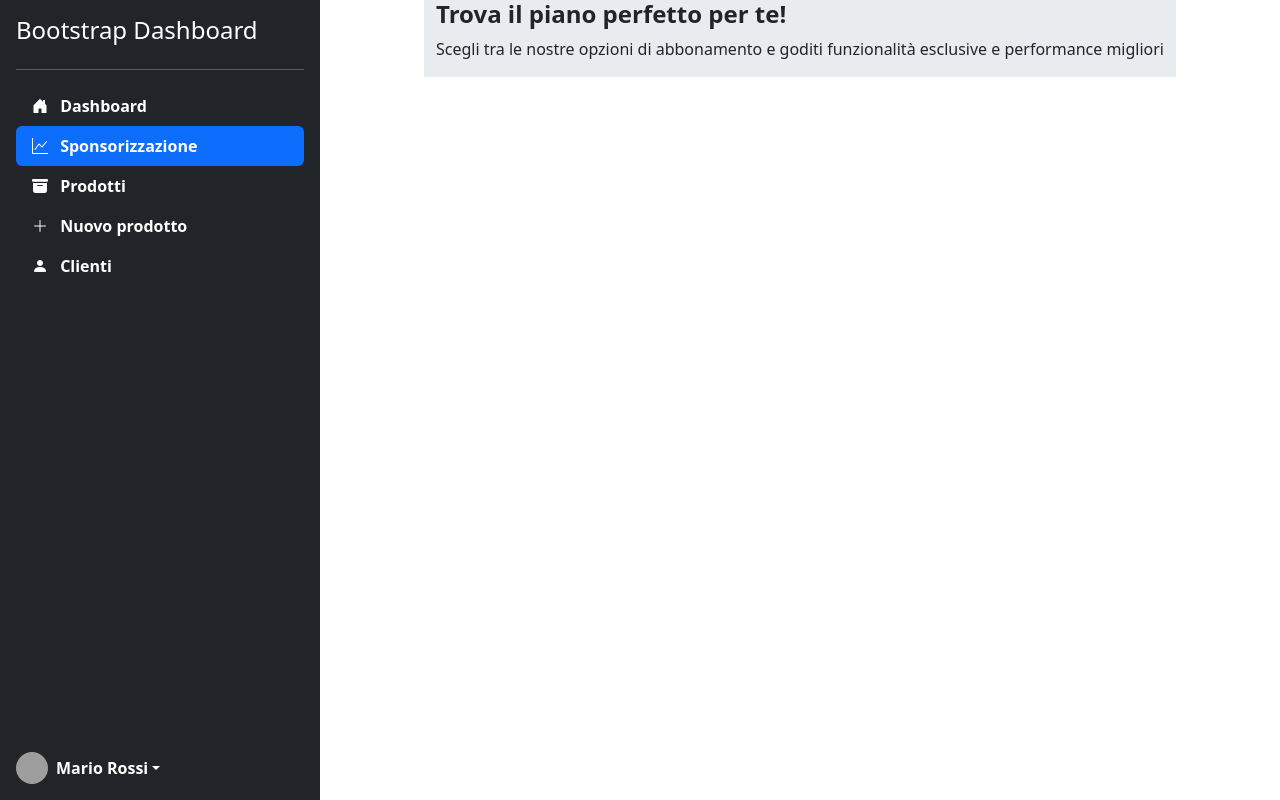
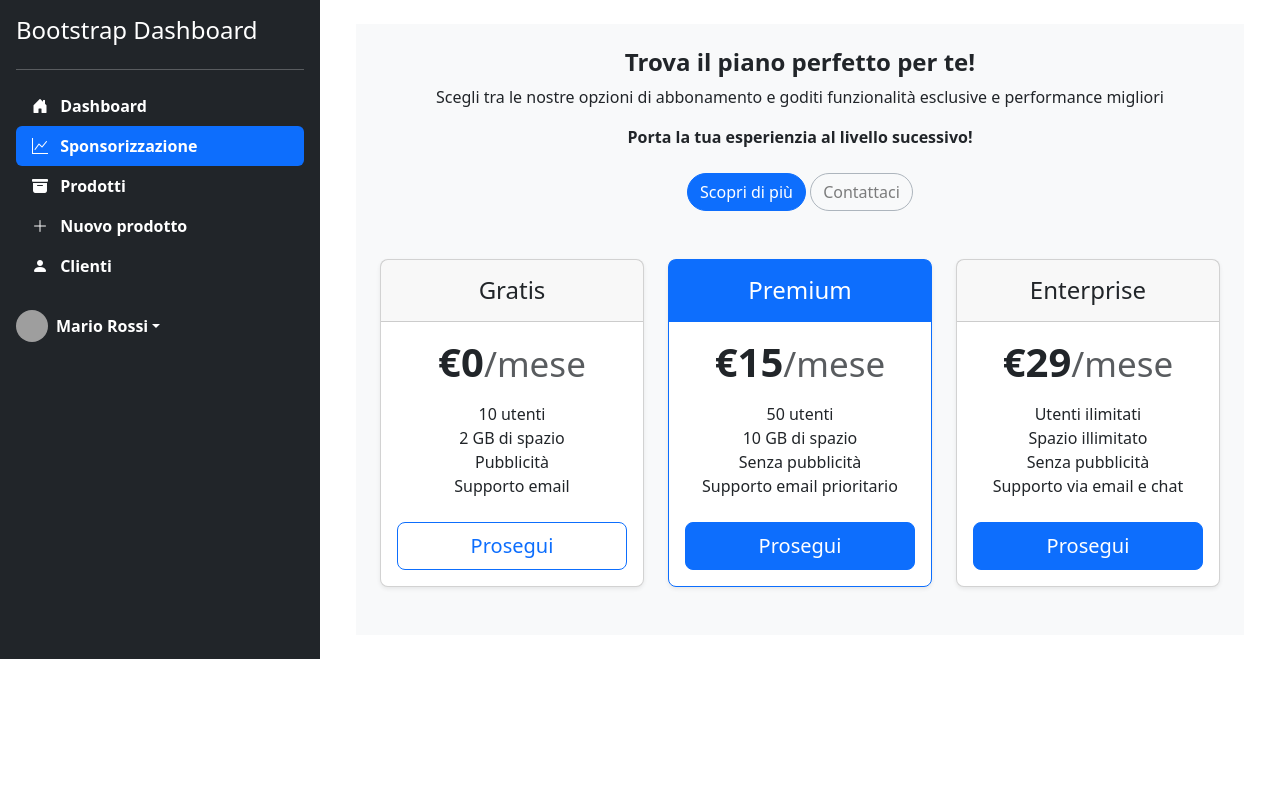
Before and after one commit to rudyhuacasi/Bootstrap-Dashboard, a plain HTML site: page sponsor.html in a window 1280 px wide. Drawn offline with nearby package versions, Linux system fonts and the light colour scheme; grey boxes are pictures that could not be loaded.

Commit message:
{UPD} added sponsor html (content)

```diff
--- a/sponsor.html
+++ b/sponsor.html
@@ -33,7 +33,7 @@
                         <a class="nav-link" href="nuovo-prodotto.html">Nuovo Prodotto</a>
                     </li>
                     <li class="nav-item">
-                        <a class="nav-link" href="#">Clienti <i class="bi bi-x-circle"></i></a>
+                        <a class="nav-link" href="#">Clienti</a>
                     </li>
                     <li class="nav-itemy border-dark" >
                         <hr>
@@ -52,14 +52,14 @@
             </div>
           </nav>
     </header>
-    <main class="vh-100 d-flex flex-wrap">
+    <main class="d-flex">
         <!--menu tablet and desktop-->
-        <div class="w-25 h-100 d-none d-md-flex flex-column flex-shrink-0 p-3 text-bg-dark fw-semibold flex-grow-0">
+        <div class="w-25 d-none d-md-flex flex-column flex-shrink-0 p-3 text-bg-dark fw-semibold flex-grow-0">
             <a href="/" class="d-flex align-items-center mb-3 mb-md-0 me-md-auto text-white text-decoration-none">
             <h5 class="fs-4">Bootstrap Dashboard</h5>
             </a>
             <hr>
-            <ul class="nav nav-pills flex-column mb-auto dropdown-menu-dark">
+            <ul class="nav nav-pills flex-column dropdown-menu-dark">
                 <li class="nav-item">
                     <a href="#" class="nav-link dropdown-item text-white">
                         <i class="me-2 bi bi-house-door-fill"></i>
@@ -106,23 +106,72 @@
         </div>
         <div class=" flex-grow-1 flex-shrink-1">
             <div class="container">
-                <div class="d-flex justify-content-center align-items-center">
-                <div class="row">
-                    <div class="col bg-body-secondary">
+                <div class=" m-4 p-4 bg-body-tertiary text-center">
+                    <h4 class="fw-semibold">Trova il piano perfetto per te!</h4>
+                    <p class="px-3">Scegli tra le nostre opzioni di abbonamento e goditi funzionalità esclusive e performance migliori</p>
+                    <strong class="">Porta la tua esperienzia al livello sucessivo!</strong><br>
+                      <div class="mt-4 mb-5">
+                          <button type="button" class="btn btn-primary rounded-pill">Scopri di più</button>
+                          <button type="button" class="btn border border-dark-subtle rounded-pill text-black-50">Contattaci</button>
+                      </div>
+                      <div class="row text-center">
+                        <div class="col-sm-12 col-md-12 col-lg-4">
+                          <div class="card mb-4 rounded-3 shadow-sm">
+                            <div class="card-header py-3">
+                              <h4 class="my-0 fw-normal">Gratis</h4>
+                            </div>
+                            <div class="card-body">
+                              <h1 class="fw-semibold card-title pricing-card-title">&euro;0<small class="text-body-secondary fw-light">/mese</small></h1>
+                              <ul class="list-unstyled mt-3 mb-4">
+                                <li>10 utenti</li>
+                                <li>2 GB di spazio</li>
+                                <li>Pubblicità</li>
+                                <li>Supporto email</li>
+                              </ul>
+                              <button type="button" class="w-100 btn btn-lg btn-outline-primary">Prosegui</button>
+                            </div>
+                          </div>
+                        </div>
+                        <div class="col-sm-12 col-md-12 col-lg-4">
+                          <div class="card mb-4 rounded-3 shadow-sm border-primary">
+                            <div class="card-header py-3 text-bg-primary border-primary">
+                              <h4 class="my-0 fw-normal">Premium</h4>
+                            </div>
+                            <div class="card-body">
+                              <h1 class="fw-semibold card-title pricing-card-title">&euro;15<small class="text-body-secondary fw-light">/mese</small></h1>
+                              <ul class="list-unstyled mt-3 mb-4">
+                                <li>50 utenti</li>
+                                <li>10 GB di spazio</li>
+                                <li>Senza pubblicità</li>
+                                <li>Supporto email prioritario</li>
+                              </ul>
+                              <button type="button" class="w-100 btn btn-lg btn-primary">Prosegui</button>
+                            </div>
+                          </div>
+                        </div>
+                        <div class="col-sm-12 col-md-12 col-lg-4">
+                          <div class="card mb-4 rounded-3 shadow-sm">
+                            <div class="card-header py-3">
+                              <h4 class="my-0 fw-normal">Enterprise</h4>
+                            </div>
+                            <div class="card-body">
+                              <h1 class="fw-semibold card-title pricing-card-title">&euro;29<small class="text-body-secondary fw-light">/mese</small></h1>
+                              <ul class="list-unstyled mt-3 mb-4">
+                                <li>Utenti ilimitati</li>
+                                <li>Spazio illimitato</li>
+                                <li>Senza pubblicità</li>
+                                <li>Supporto via email e chat</li>
+                              </ul>
+                              <button type="button" class="w-100 btn btn-lg btn-primary">Prosegui</button>
+                            </div>
+                          </div>
+                        </div>
 
-                                    <h4 class="fw-semibold">Trova il piano perfetto per te!</h4>
-                                    <p>Scegli tra le nostre opzioni di abbonamento e goditi funzionalità esclusive e performance migliori</p>
-
-                    </div>
-                </div>
-
+                      </div>
                 </div>
             </div>
         </div>
     </main>
-    <footer>
-
-    </footer>
     <!--javascript bootstrap-->
     <script src="https://cdn.jsdelivr.net/npm/bootstrap@5.3.3/dist/js/bootstrap.bundle.min.js" integrity="sha384-YvpcrYf0tY3lHB60NNkmXc5s9fDVZLESaAA55NDzOxhy9GkcIdslK1eN7N6jIeHz" crossorigin="anonymous"></script>
 </body>
```
